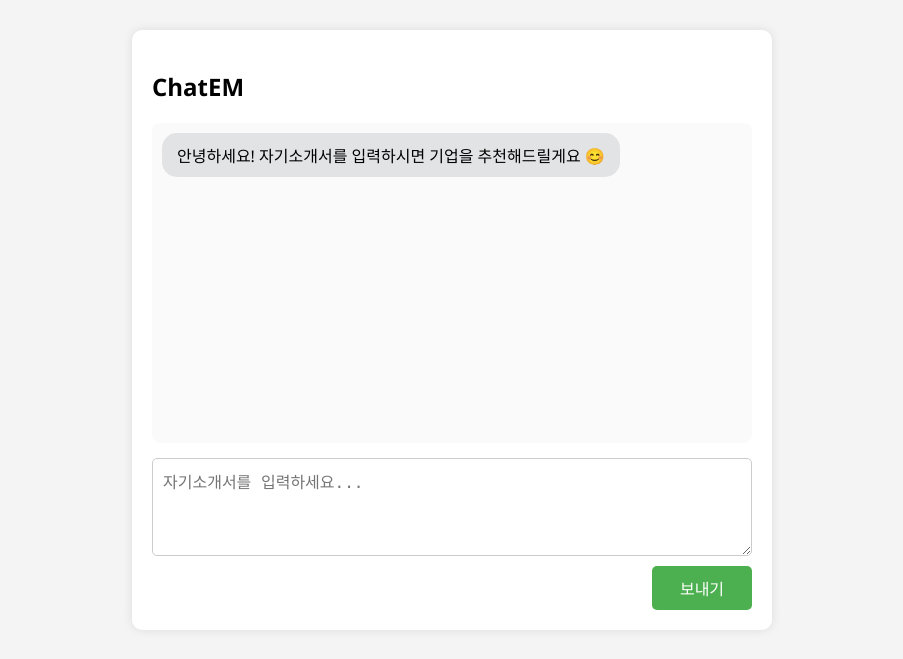
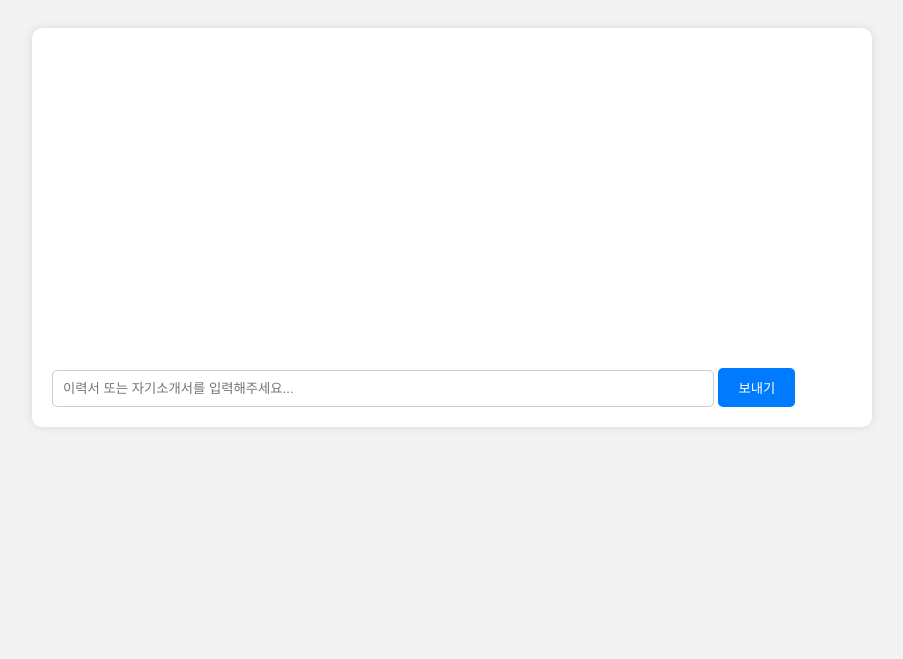
Before and after one commit to ITEAA/ChatEM.gpt, a Flask app: page / in a window 1280 px wide. Shown: the top 659 px of the page, without its empty margins (188-1091 px from the left). Run offline with Flask 3, Linux system fonts and the light colour scheme.

Commit message:
Update index.html

```diff
--- a/templates/index.html
+++ b/templates/index.html
@@ -1,147 +1,93 @@
 <!DOCTYPE html>
 <html lang="ko">
 <head>
-  <meta charset="UTF-8" />
-  <title>ChatEM 기업 매칭 챗봇</title>
+    <meta charset="UTF-8">
+    <title>ChatEM 챗봇</title>
     <style>
         body {
-      font-family: 'Segoe UI', sans-serif;
-      background-color: #f4f4f4;
-      margin: 0;
-      padding: 30px 0;
-      display: flex;
-      justify-content: center;
+            font-family: Arial, sans-serif;
+            background: #f2f2f2;
+            padding: 20px;
         }
-
-    #chatContainer {
+        #chat-box {
             width: 100%;
-      max-width: 600px;
+            max-width: 800px;
+            margin: 0 auto;
             background: white;
+            padding: 20px;
             border-radius: 10px;
-      padding: 20px;
             box-shadow: 0 0 10px rgba(0,0,0,0.1);
-      display: flex;
-      flex-direction: column;
         }
-
-    #chatBox {
-      display: flex;
-      flex-direction: column;
-      gap: 10px;
+        #messages {
+            min-height: 300px;
+            margin-bottom: 20px;
+        }
+        .message {
+            margin-bottom: 10px;
+        }
+        .user {
+            font-weight: bold;
+        }
+        .bot {
+            color: #333;
+        }
+        input[type="text"] {
+            width: 80%;
             padding: 10px;
-      background: #fafafa;
-      border-radius: 8px;
-      min-height: 300px;
-      max-height: 500px;
-      overflow-y: auto;
+            border: 1px solid #ccc;
+            border-radius: 5px;
         }
-
-    .message {
-      padding: 10px 15px;
-      border-radius: 15px;
-      max-width: 80%;
-      word-wrap: break-word;
-      white-space: pre-wrap;
-    }
-
-    .user {
-      background: #d1e7dd;
-      align-self: flex-end;
-    }
-
-    .gpt {
-      background: #e2e3e5;
-      align-self: flex-start;
-    }
-
-    #inputArea {
-      display: flex;
-      flex-direction: column;
-      margin-top: 15px;
-      gap: 10px;
-    }
-
-    #userInput {
-      padding: 10px;
-      font-size: 16px;
-      border-radius: 5px;
-      border: 1px solid #ccc;
-    }
-
-    #sendBtn {
-      padding: 10px;
-      font-size: 16px;
+        button {
+            padding: 10px 20px;
             border: none;
-      background-color: #4CAF50;
+            background-color: #007BFF;
             color: white;
             border-radius: 5px;
             cursor: pointer;
-      width: 100px;
-      align-self: flex-end;
         }
-
-    #sendBtn:hover {
-      background-color: #45a049;
+        button:hover {
+            background-color: #0056b3;
         }
     </style>
 </head>
 <body>
-  <div id="chatContainer">
-    <h2>ChatEM</h2>
-    <div id="chatBox">
-      <div class="message gpt">안녕하세요! 자기소개서를 입력하시면 기업을 추천해드릴게요 😊</div>
-    </div>
-
-    <div id="inputArea">
-      <textarea id="userInput" placeholder="자기소개서를 입력하세요..." rows="4"></textarea>
-      <button id="sendBtn" onclick="sendMessage()">보내기</button>
-    </div>
+    <div id="chat-box">
+        <div id="messages"></div>
+        <input type="text" id="user-input" placeholder="이력서 또는 자기소개서를 입력해주세요...">
+        <button onclick="sendMessage()">보내기</button>
     </div>
 
     <script>
-    const input = document.getElementById("userInput");
-    const chatBox = document.getElementById("chatBox");
+        async function sendMessage() {
+            const input = document.getElementById('user-input');
+            const messagesDiv = document.getElementById('messages');
+            const userText = input.value;
+            if (!userText.trim()) return;
 
-    async function sendMessage() {
-      const message = input.value.trim();
-      if (!message) return;
+            const userMessage = document.createElement('div');
+            userMessage.className = 'message user';
+            userMessage.innerText = '사용자: ' + userText;
+            messagesDiv.appendChild(userMessage);
 
-      const userDiv = document.createElement("div");
-      userDiv.className = "message user";
-      userDiv.innerText = message;
-      chatBox.appendChild(userDiv);
+            input.value = '';
 
-      const loadingDiv = document.createElement("div");
-      loadingDiv.className = "message gpt";
-      loadingDiv.innerText = "분석 중입니다. 잠시만 기다려주세요...";
-      chatBox.appendChild(loadingDiv);
-
-      const formData = new FormData();
-      formData.append("message", message);
-
-      try {
-        const response = await fetch("/chat", {
-          method: "POST",
-          body: formData,
+            const response = await fetch('/chat', {
+                method: 'POST',
+                headers: {
+                    'Content-Type': 'application/json'
+                },
+                body: JSON.stringify({ message: userText })
             });
 
             const data = await response.json();
-        loadingDiv.innerText = data.reply;
-      } catch (err) {
-        loadingDiv.innerText = "❌ 오류 발생: " + err.message;
+
+            const botMessage = document.createElement('div');
+            botMessage.className = 'message bot';
+            botMessage.innerText = '챗봇: ' + (data.message || data.error);
+            messagesDiv.appendChild(botMessage);
+
+            messagesDiv.scrollTop = messagesDiv.scrollHeight;
         }
-
-      input.value = "";
-      input.focus();
-      chatBox.scrollTop = chatBox.scrollHeight;
-    }
-
-    input.addEventListener("keydown", function (e) {
-      if (e.key === "Enter" && !e.shiftKey) {
-        e.preventDefault();
-        sendMessage();
-      }
-    });
     </script>
 </body>
 </html>
```
Lines whose indentation alone changed are shown as unchanged.
